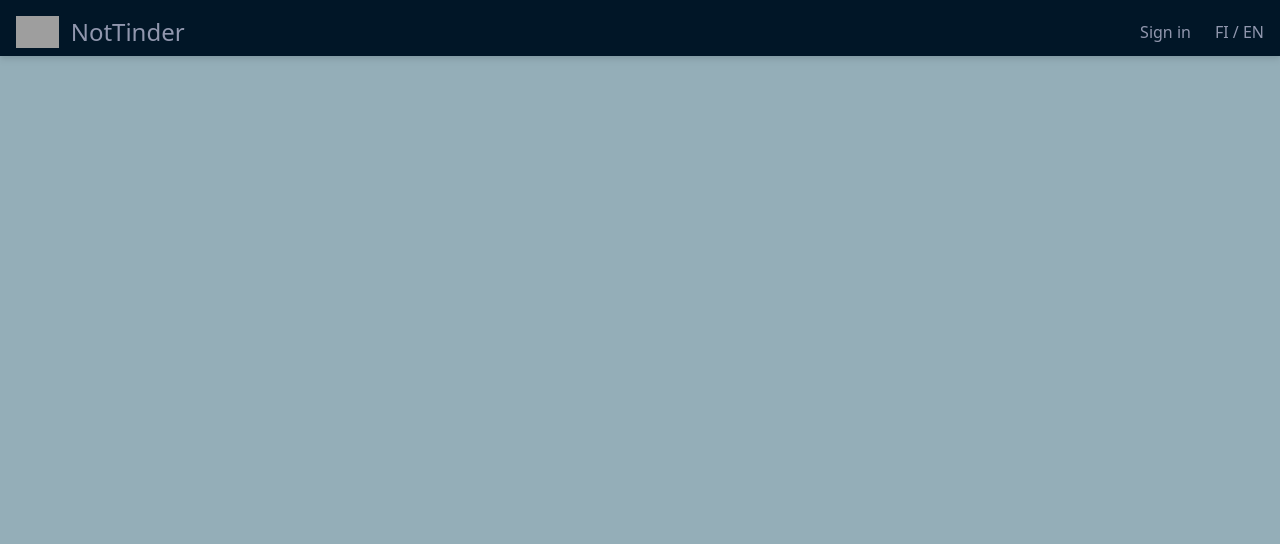
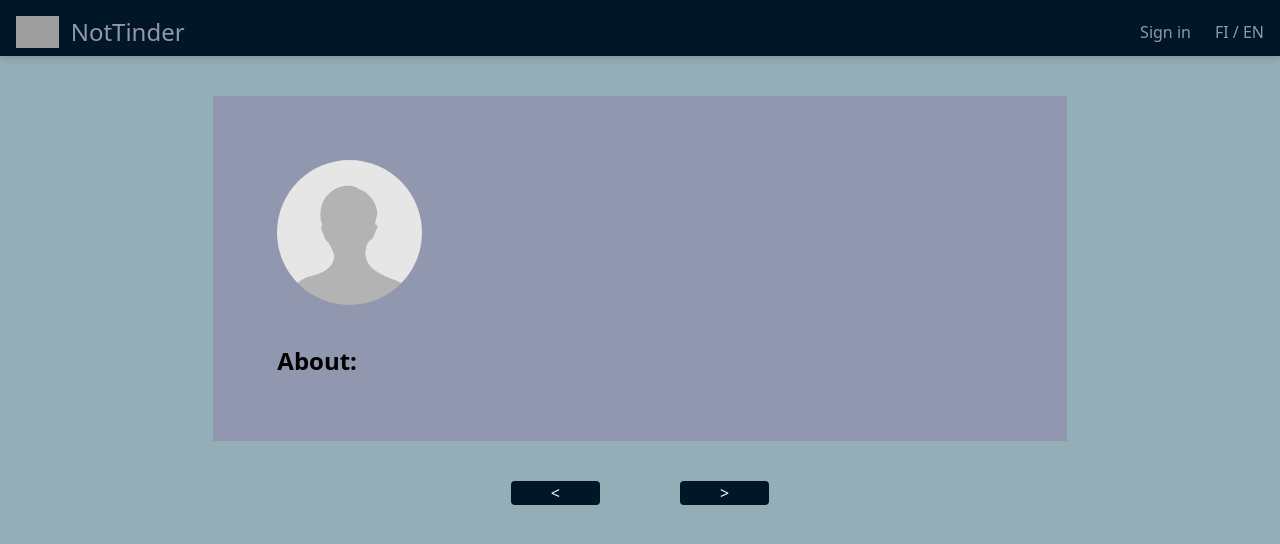
Before and after one commit to Roope1/AWA-project, a React (Create React App) app in the folder client/: page /swipe in a window 1280 px wide. Shown: the top 544 px of the page. Built offline with nearby package versions, Linux system fonts and the light colour scheme; no server answers; grey boxes are pictures that could not be loaded.

Commit message:
frontend swipepage works

```diff
--- a/client/src/App.tsx
+++ b/client/src/App.tsx
@@ -3,6 +3,7 @@ import { BrowserRouter as Router, Routes, Route } from 'react-router-dom'
 import LoginPage from './components/LoginPage';
 import RegisterPage from './components/RegisterPage';
 import MainPage from './components/MainPage';
+import SwipePage from './components/SwipePage';
 
 function App() {
   return (
@@ -13,6 +14,7 @@ function App() {
           <Route path='/' element = { <MainPage /> }/>
           <Route path='/login' element = {<LoginPage />}/>
           <Route path='/register' element = { <RegisterPage />} />
+          <Route path='/swipe' element = { <SwipePage />} />
         </Routes>
       </div>
     </Router>
--- a/client/src/components/MainPage.tsx
+++ b/client/src/components/MainPage.tsx
@@ -34,7 +34,7 @@ const MainPage = () => {
     <div>
       <div className='grid grid-cols-2 w-screen py-10 text-white text-3xl'>
         <button className='bg-main rounded-xl p-10 m-10'>Chats</button>
-        <button className='bg-main rounded-xl p-10 m-10'>Start Swiping</button>
+        <button className='bg-main rounded-xl p-10 m-10' onClick={() => window.location.href = '/swipe'}>Start Swiping</button>
       </div>
       <div className='flex flex-col items-center justify-center'>
         <Profile {...profileData} />
--- /dev/null
+++ b/client/src/components/SwipePage.tsx
@@ -0,0 +1,73 @@
+import React, { useCallback, useEffect, useState } from 'react'
+import Profile from './Profile'
+
+const SwipePage = () => {
+
+    const [profile, setProfile] = useState({})
+    const [triggerEffect, setTriggerEffect] = useState(Date.now);
+
+    const auth_token = localStorage.getItem("auth_token")
+
+    useEffect(() => {
+        fetch('/user/random', {
+            method: "GET",
+            headers: {
+                "authorization": "Bearer " + auth_token
+            },
+            mode: "cors"
+        })
+            .then((res: Response) => {
+                if (res.status === 401) window.location.href = '/login';
+                res.json()
+                    .then(data => setProfile(data))
+            }
+            )
+    }, [triggerEffect, auth_token])
+
+    // reject
+    const handleLeft = () => {
+        fetch('/user/reject', {
+            method: 'POST',
+            headers: {
+                "authorization": "Bearer " + auth_token,
+                "Content-type": "application/json"
+            },
+            body: JSON.stringify(profile),
+            mode: "cors"
+        })
+        setTriggerEffect(Date.now)
+    }
+
+    // like
+    const handleRight = () => {
+        fetch('/user/like', {
+            method: 'POST',
+            headers: {
+                "authorization": "Bearer " + auth_token,
+                "Content-type": "application/json"
+            },
+            body: JSON.stringify(profile),
+            mode: "cors"
+        })
+            .then((res: Response) => res.json())
+            .then(data => {
+                if (data?.msg === "match") {
+                    // handle instant match
+                } else {
+                    setTriggerEffect(Date.now)
+                }
+            })
+    }
+
+    return (
+        <div className='flex flex-col justify-center items-center my-10'>
+            <Profile {...profile} />
+            <div className='w-full text-center my-10 text-white'>
+                <button onClick={handleLeft} className='px-10 mx-10 bg-main rounded'> {"<"} </button>
+                <button onClick={handleRight} className='px-10 mx-10 bg-main rounded'> {">"} </button>
+            </div>
+        </div>
+    )
+}
+
+export default SwipePage
```
